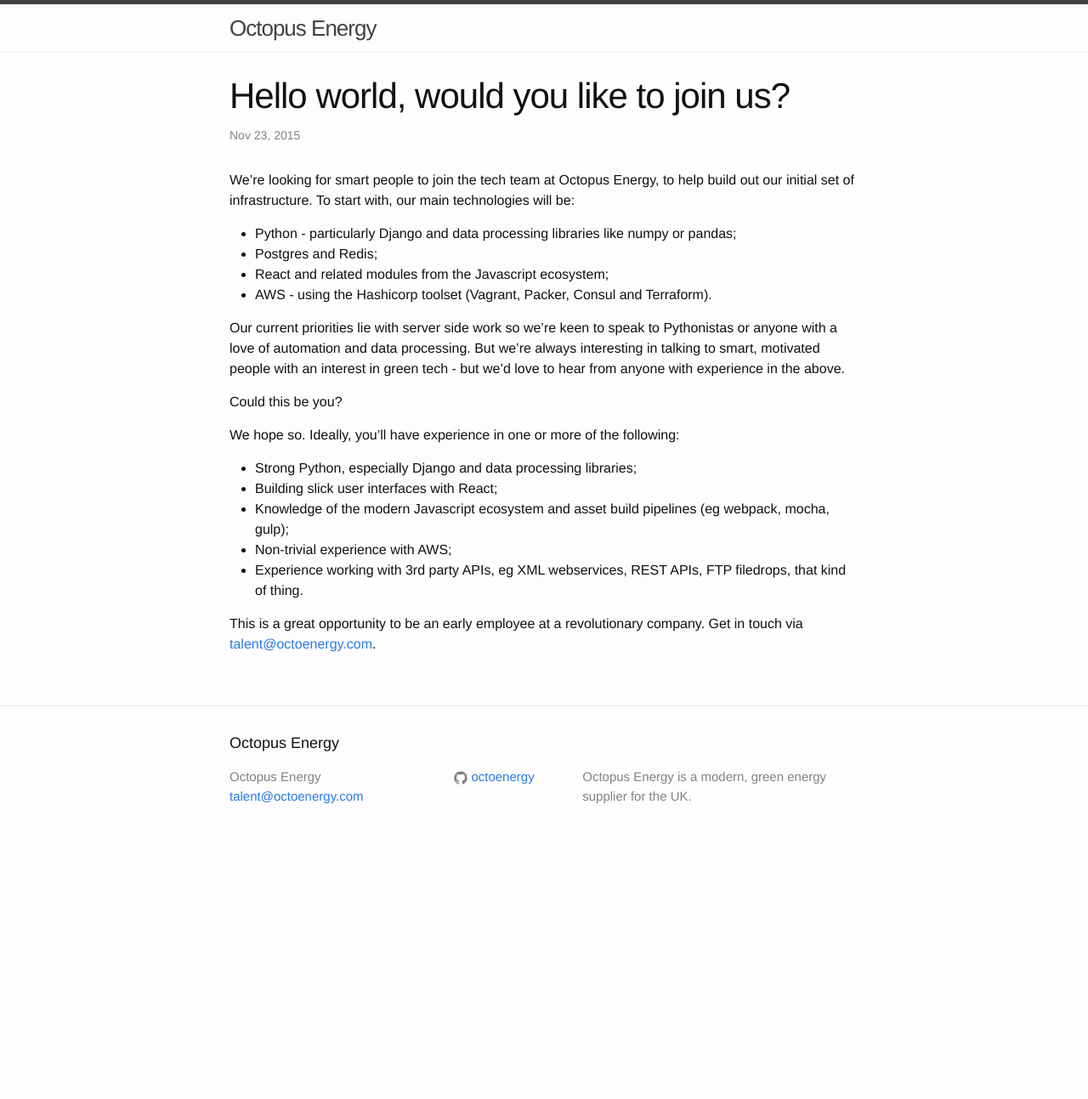
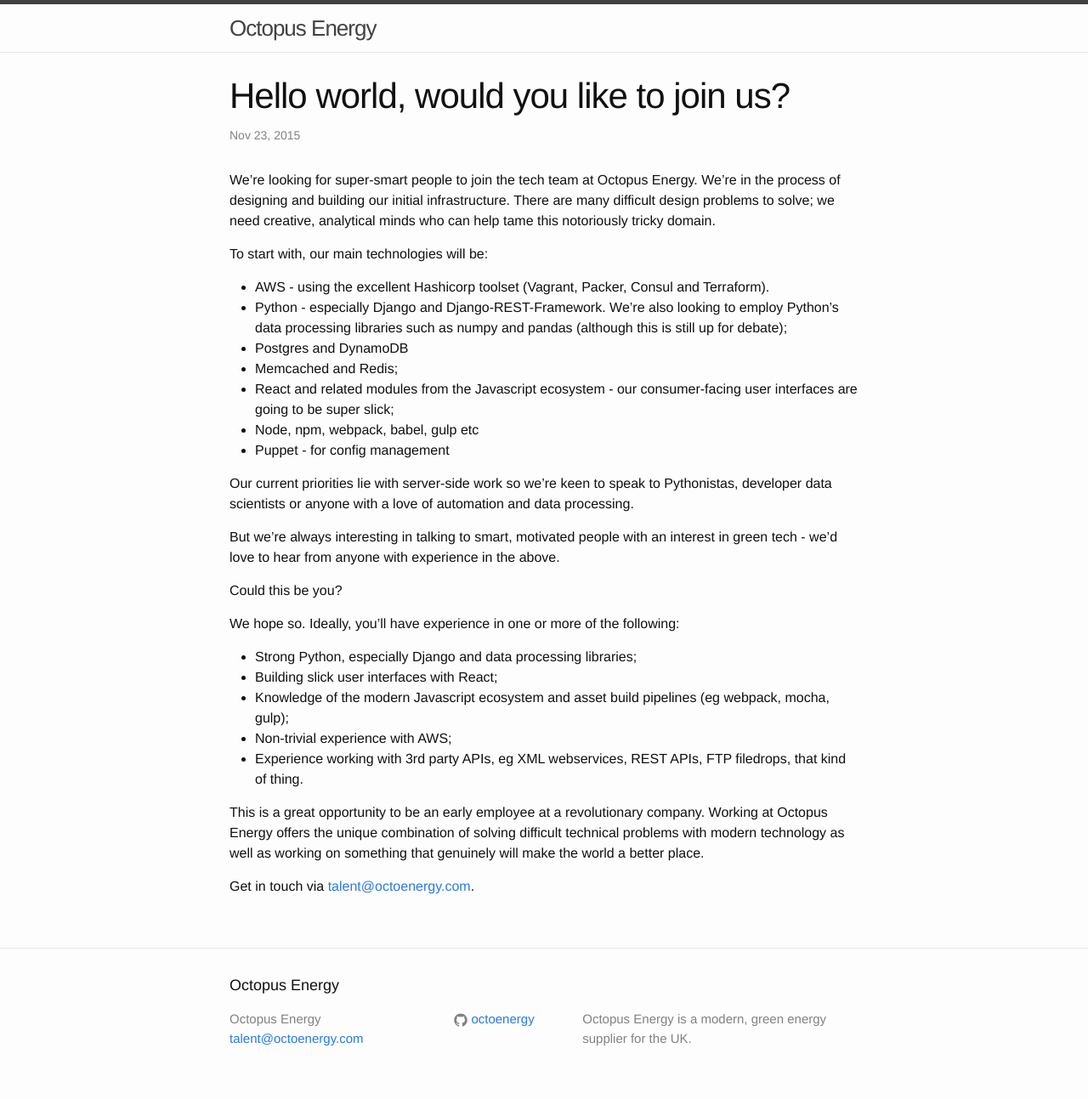
Before and after one commit to octoenergy/octoenergy.github.io, a Jekyll site: the page built from _posts/2015-11-23-tech-jobs.markdown, in a window 1280 px wide. Shown: the whole page at 85% size. Built offline with Jekyll 4.4.1, drawn with Linux system fonts in a browser that asks for light colours; before the commit the page ends 1008 px from its top, so only the background shows below that.

Commit message:
Expand job description

```diff
--- a/_posts/2015-11-23-tech-jobs.markdown
+++ b/_posts/2015-11-23-tech-jobs.markdown
@@ -3,19 +3,23 @@
 layout: post
 ---
 
-We're looking for smart people to join the tech team at Octopus Energy, to help
-build out our initial set of infrastructure. To start with, our main
-technologies will be:
+We're looking for super-smart people to join the tech team at Octopus Energy. We're in the process of designing and building our initial infrastructure. There are many difficult design problems to solve; we need creative, analytical minds who can help tame this notoriously tricky domain.
 
-- Python - particularly Django and data processing libraries like numpy or pandas;
-- Postgres and Redis;
-- React and related modules from the Javascript ecosystem;
-- AWS - using the Hashicorp toolset (Vagrant, Packer, Consul and Terraform).
+To start with, our main technologies will be:
 
-Our current priorities lie with server side work so we're keen to
-speak to Pythonistas or anyone with a love of automation and data processing.
+- AWS - using the excellent Hashicorp toolset (Vagrant, Packer, Consul and Terraform).
+- Python - especially Django and Django-REST-Framework. We're also looking to employ Python's data processing libraries such as numpy and pandas (although this is still up for debate);
+- Postgres and DynamoDB
+- Memcached and Redis;
+- React and related modules from the Javascript ecosystem - our consumer-facing user interfaces are going to be super slick;
+- Node, npm, webpack, babel, gulp etc
+- Puppet - for config management
+
+Our current priorities lie with server-side work so we're keen to
+speak to Pythonistas, developer data scientists or anyone with a love of automation and data processing.
+
 But we're always interesting in talking to smart, motivated people with an
-interest in green tech - but we'd love to hear from anyone with experience in the
+interest in green tech - we'd love to hear from anyone with experience in the
 above.
 
 Could this be you?
@@ -30,5 +34,6 @@
 - Experience working with 3rd party APIs, eg XML webservices, REST APIs, FTP
   filedrops, that kind of thing.
 
-This is a great opportunity to be an early employee at a revolutionary company.
+This is a great opportunity to be an early employee at a revolutionary company. Working at Octopus Energy offers the unique combination of solving difficult technical problems with modern technology as well as working on something that genuinely will make the world a better place.
+
 Get in touch via [talent@octoenergy.com](mailto:talent@octoenergy.com).
```
